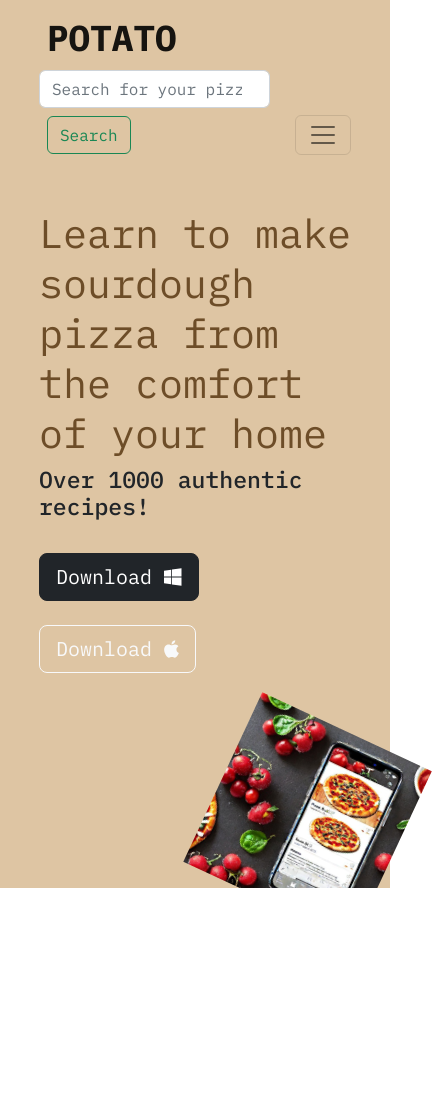
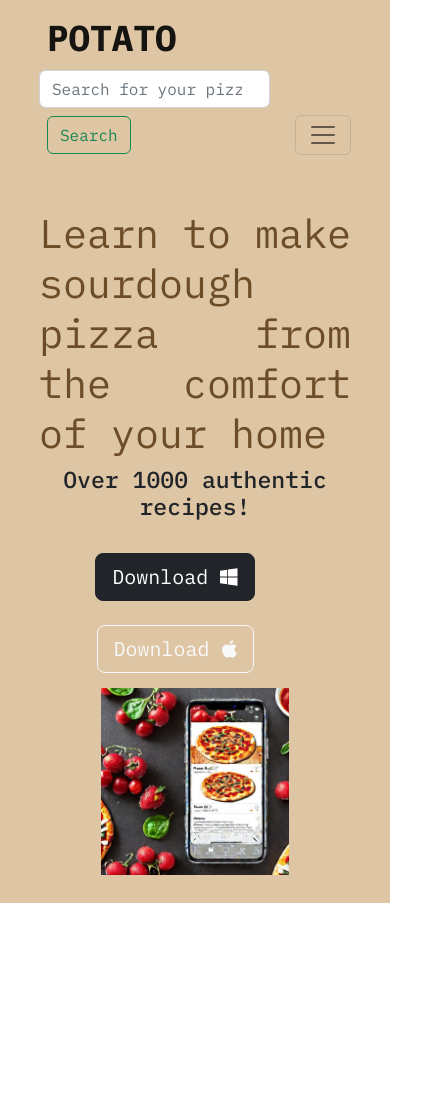
Before and after one commit to TyW-98/bootstrap-website, a plain HTML site: page index.html in a window 390 px wide. Shown: the top 1100 px of the page, 432 px wide, since content can reach past the window. Drawn offline with nearby package versions, Linux system fonts and the light colour scheme.

Commit message:
Add @media to css to make website responsive to different display size

```diff
--- a/css/styles.css
+++ b/css/styles.css
@@ -51,7 +51,6 @@ body {
 
 .download-button {
     margin: 1.5rem 2.5rem 0 0
-
 }
 
 /* App Features */
@@ -155,3 +154,20 @@ body {
 .subscription-item {
     padding: 0 2%;
 }
+
+@media (max-width: 1061px) {
+
+    .heading-text {
+        text-align: justify;
+    }
+
+    .pizza-image {
+        margin-top: 15px;
+        position: static;
+        transform: rotate(0deg);
+    }
+
+    #heading-section {
+        text-align: center;
+    }
+}
--- a/index.html
+++ b/index.html
@@ -118,7 +118,7 @@
           </div>
         </div>
       </nav>
-      <div class="container-fluid">
+      <div class="container-fluid" id = "heading-section">
         <div class="row">
           <div class="col-lg-6 col-md-6">
             <h1 class="heading-text">
```
